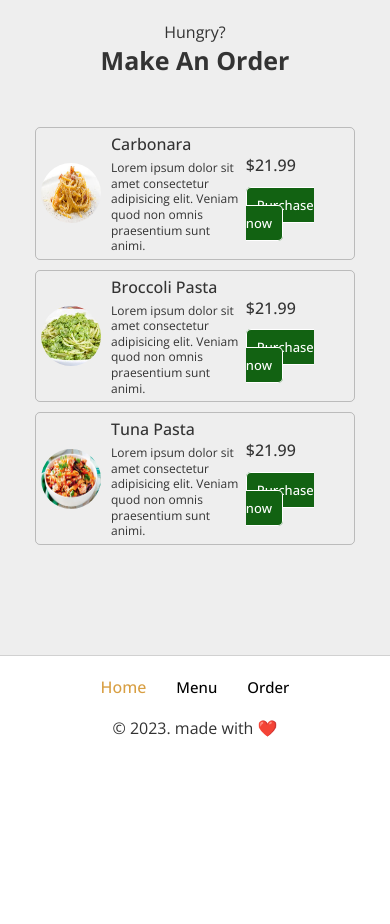
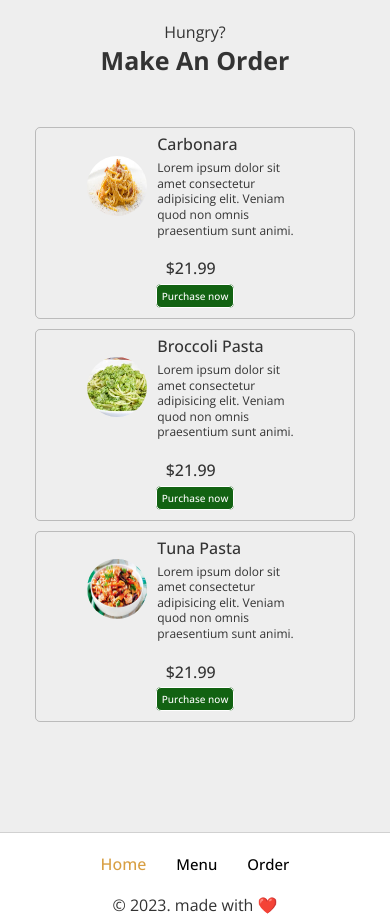
Before and after one commit to Garry-Amasia/html-css-restaurant-static-page-practice, a plain HTML site: page index.html in a window 390 px wide. Shown: the part 3240-4164 px from the top of the page. Before the commit the page ends 3999 px from the top, so only its background shows below. Drawn offline with nearby package versions, Linux system fonts and the light colour scheme.

Commit message:
media query v2 fixed

```diff
--- a/style.css
+++ b/style.css
@@ -354,6 +354,16 @@ footer {
 
   .order-box {
     padding: 0.5rem;
+    flex-direction: column;
+  }
+
+  .order-price {
+    margin-top: 1rem;
+    margin-bottom: 1rem;
+  }
+
+  .order-price p {
+    padding: 1rem;
   }
 
   .order-item p {
@@ -366,8 +376,8 @@ footer {
   }
 
   .btn-solid {
-    font-size: 1.3rem;
-    padding: 0.8rem 1rem;
+    font-size: 1rem;
+    padding: 0.4rem 0.5rem;
   }
 
   /* FOOTER */
```
